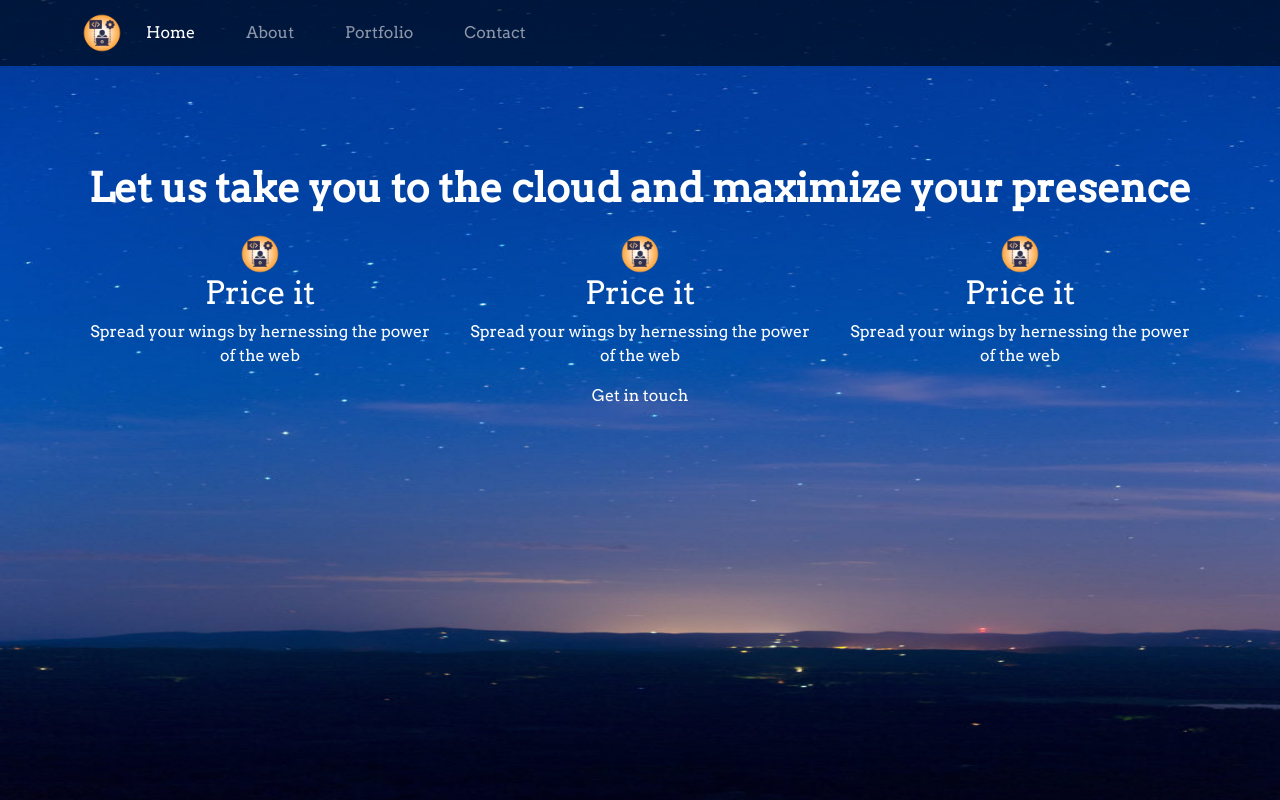
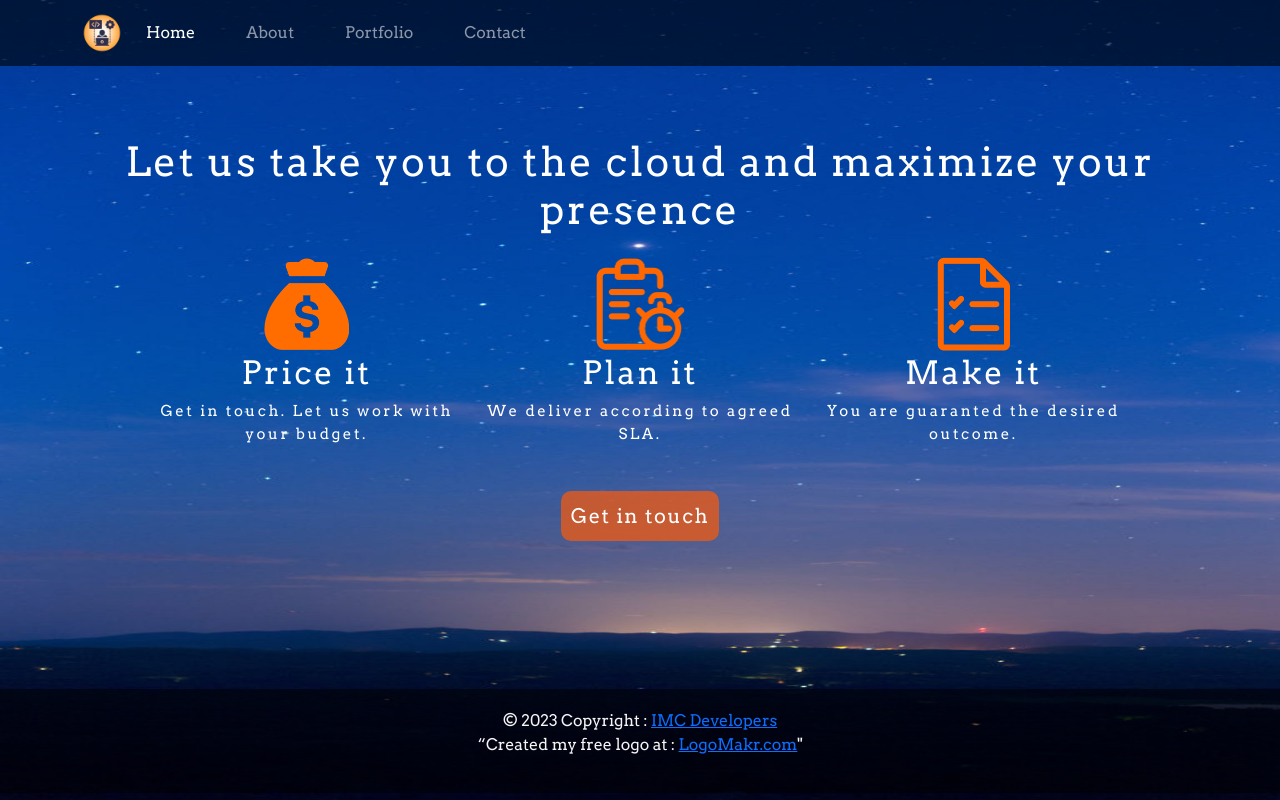
Before and after one commit to chismoc/companyWeb, a plain HTML site: page index.html in a window 1280 px wide. Drawn offline with nearby package versions, Linux system fonts and the light colour scheme.

Commit message:
change images, make footer

```diff
--- a/index.html
+++ b/index.html
@@ -42,44 +42,65 @@
    <!--header-->
    <div class="jumbotron mt-4 p-5  rounded">
     <div class="container">
-
        <!--header-->
           <div class="header">
-          <p>Let us take you to the cloud and maximize your presence</p>
+          <h1>Let us take you to the cloud and maximize your presence</h1>
 
           </div><!--end of header-->
 
-
+          <!--icons with text-->
           <!--featured part-->
           <div class="featured">
-            <!--row to use grid and limit space taken by featured content-->
+            <div class="container">
               <div class="row">
-              <!--use only 9 columns in mid and large devices-->
+                <!--use 4 columns in mid and large devices-->
                 <div class="col-md-4">
-                <img src="images/logo.png">
+                  <img src="images/price.png">
                   <h2>Price it</h1>
-                <p>Spread your wings by hernessing the power of the web<br/>
+                  <p>Get in touch. Let us work with your budget.<br/>
 
                 </div><!--first div-->
                 <div class="col-md-4">
-                <img src="images/logo.png">
-                <h2>Price it</h1>
-                <p>Spread your wings by hernessing the power of the web<br/>
+                  <img src="images/plan.png">
+                  <h2>Plan it</h1>
+                  <p>We deliver according to agreed SLA.<br/>
 
                 </div><!--second div-->
 
                 <div class="col-md-4">
-                <img src="images/logo.png">
-                <h2>Price it</h1>
-                <p>Spread your wings by hernessing the power of the web<br/>
+                  <img src="images/make.png">
+                  <h2>Make it</h1>
+                  <p>You are guaranted the desired outcome.<br/>
 
                 </div><!--third div-->
               </div><!--end of row-->
-            <p>Get in touch</p>
+            </div><!--end of container-->
+            <!--row to use grid and limit space taken by featured content-->
+
+
           </div><!--end of featured-->
+          <div class="contact">
+              <div class="container">
+                <a href="#" class="btn">Get in touch</a>
+              </div>
+          </div>
     </div><!--rnd of coontainer-->
   </div><!--end of jumbotron-->
-   <!--icons with text-->
+
+
+  <div class="footer">
+
+
+      © 2023 Copyright :
+      <a href="#"> IMC Developers</a>
+
+      <div class="credentils">
+        <p id="logo"> “Created my free logo at :  <a href="https://logomakr.com/">LogoMakr.com</a>"</p>
+      </div>
+
+
+</div>
+
    <!--contact button-->
    <!--footer-->
    <script src="https://cdn.jsdelivr.net/npm/@popperjs/core@2.11.6/dist/umd/popper.min.js" integrity="sha384-oBqDVmMz9ATKxIep9tiCxS/Z9fNfEXiDAYTujMAeBAsjFuCZSmKbSSUnQlmh/jp3" crossorigin="anonymous"></script>
--- a/styling.css
+++ b/styling.css
@@ -21,33 +21,68 @@
  }
  .nav-item:hover {
   border-bottom: solid 1px rgba(252, 90, 9, 0.7);
-
-  }
+ }
   .nav-item{
     margin-right:35px;
   }
-  .header p{
-    font-weight: bold;
-    color: white;
-    font-size: 40px;
-    text-align: center;
-    margin-top: 20px;
-  }
+
 
  /*Style jumbotron */
  /*limit width of icons section */
 
  /*style icons using grid system */
+ .jumbotron{
+  background-color: transparent;
+  color: white;
+  text-align: center;
+  margin: 0;
+  padding: 0;
+  letter-spacing: 2.5px;
+ }
+ .header{
+  margin-bottom: 20px;
+ }
+
  .featured{
-  text-align: center;
-  color: white;
+  font-size: 15px ;
  }
 
 .featured img{
-width: 40px;
+
+height: 100px;
+}
+
+.featured .container{
+  max-width: 1000px;
 }
  /*style contact button */
+.contact{
+margin-top: 30px;
+margin-bottom: 100px;
+}
+.btn{
+  background-color: rgba(252, 90, 9, 0.7);
+  border: none;
+  border-radius: 10px;
+  color: white;
+  font-size: 20px;
+  padding: 10px;
+  letter-spacing: 1.5px;
+}
+.btn:hover{
+  background-color:rgba(252, 90, 9);
+}
+ /* style footer*/
+.footer{
+  background-color: rgba(0,0,0,0.5);
+  color: whitesmoke;
+  text-align: center;
+  padding: 20px;
+}
+ /*media queries to chnage icons size in small devices*/
+ @media (max-width: 768px) {
+  .featured img{
 
- /* style footer*/
-
- /*media queries to chnage icons size in small devices*/
+    height: 70px;
+    }
+ }
```
Also changed, not shown: images/make.png (added), images/plan.png (added), images/price.png (added). Lines whose indentation alone changed are shown as unchanged.
